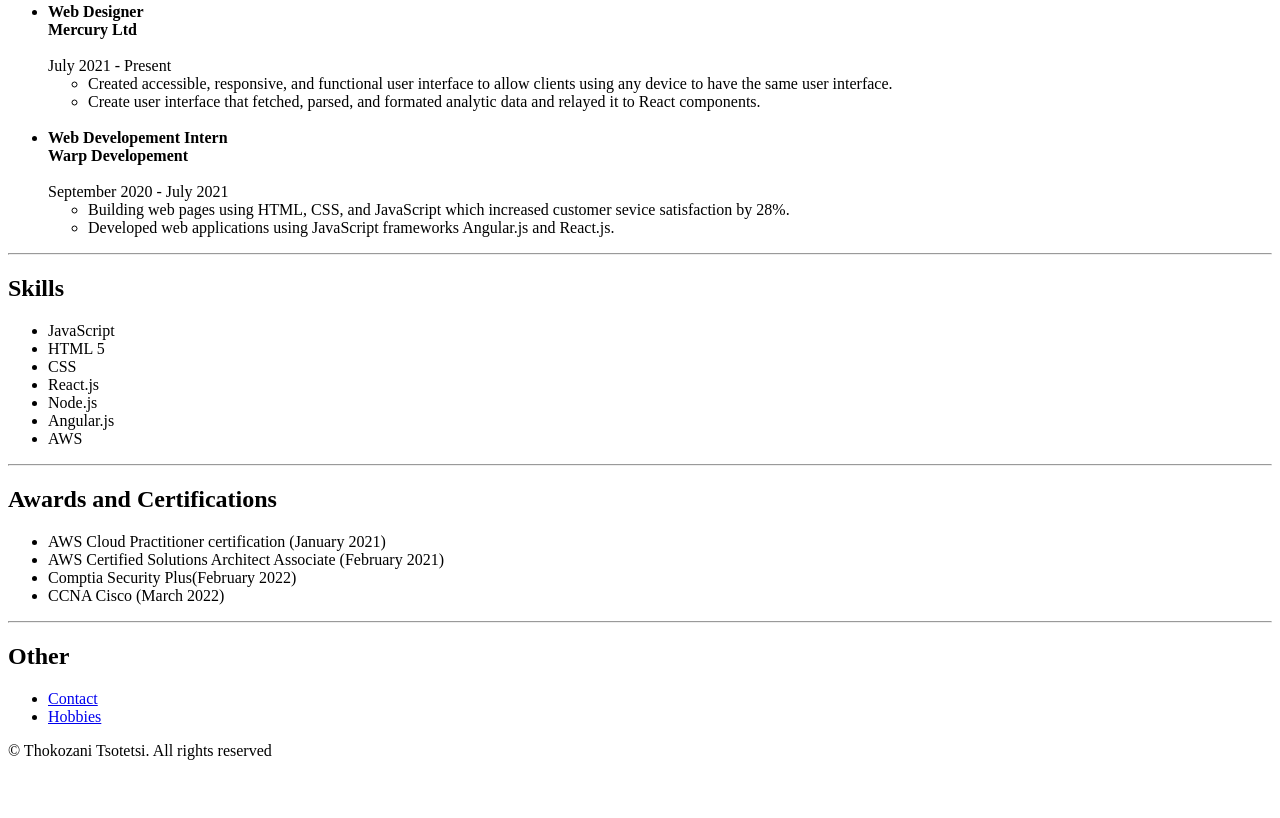
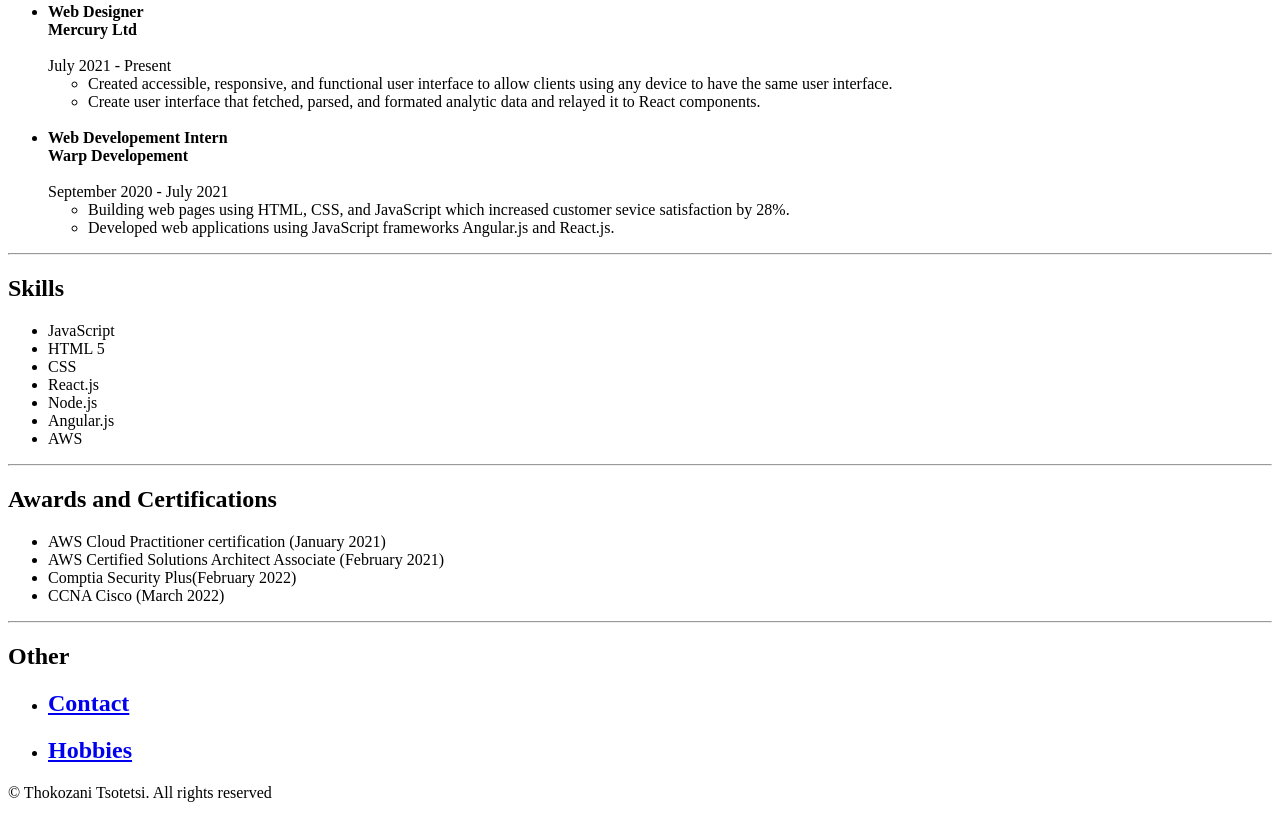
Before and after one commit to Kelvintsokozani/Capstone-project-resume, a plain HTML site: page index.html in a window 1280 px wide. Shown: the part 663-1481 px from the top of the page. Before the commit the page ends 1439 px from the top, so only its background shows below. Drawn offline with Linux system fonts and the light colour scheme.

Commit message:
Update index.html

```diff
--- a/index.html
+++ b/index.html
@@ -62,8 +62,8 @@
   <hr />
   <h2>Other</h2>
   <ul>
-    <li><a href="./public/contact.html">Contact</a></li>
-    <li><a href="./public/hobbies.html">Hobbies</a></li>
+    <li><a href="./public/contact.html"><h2>Contact</h2></a></li>
+    <li><a href="./public/hobbies.html"><h2>Hobbies</h2></a></li>
   </ul>
   <footer>
     <p>&copy Thokozani Tsotetsi. All rights reserved</p>
```
